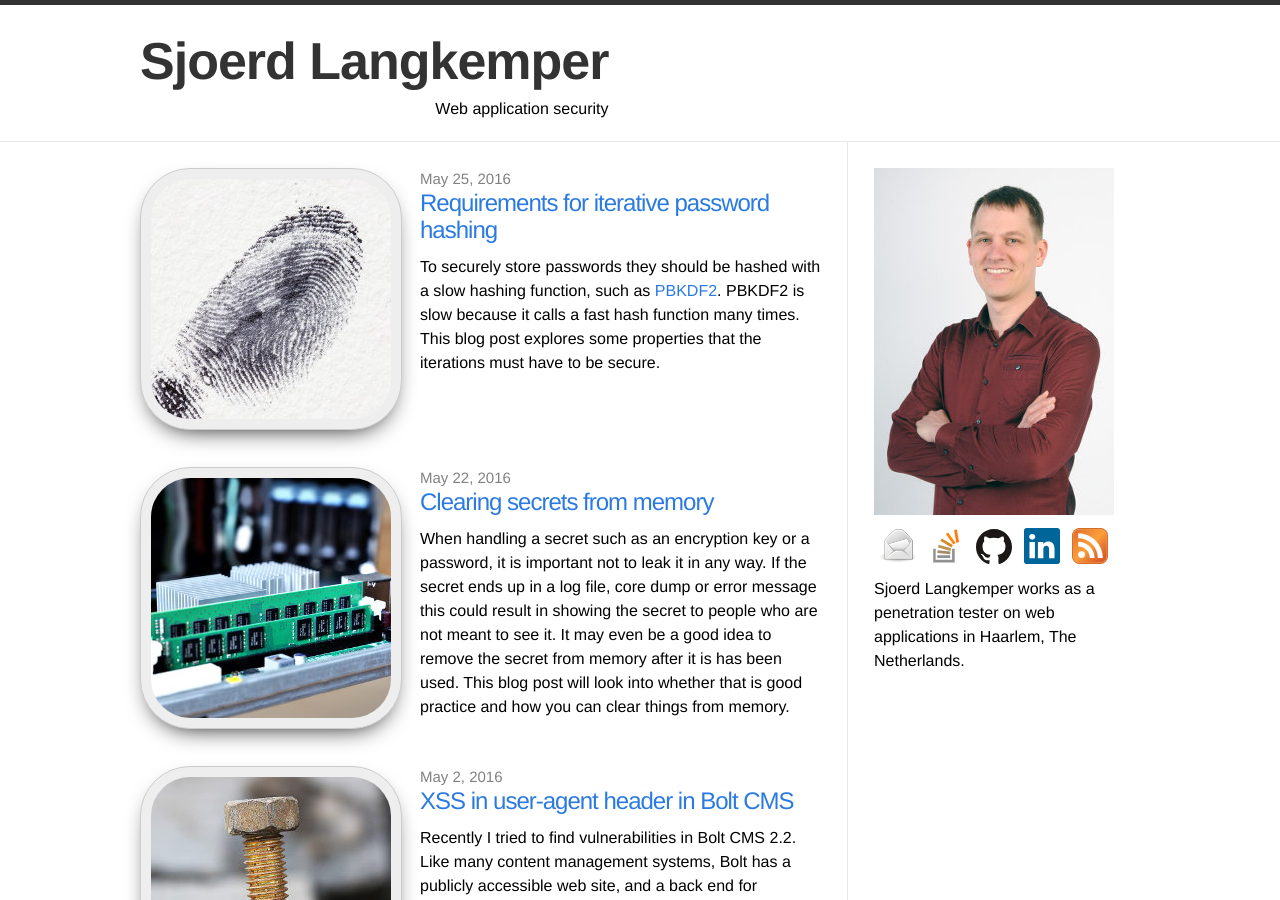
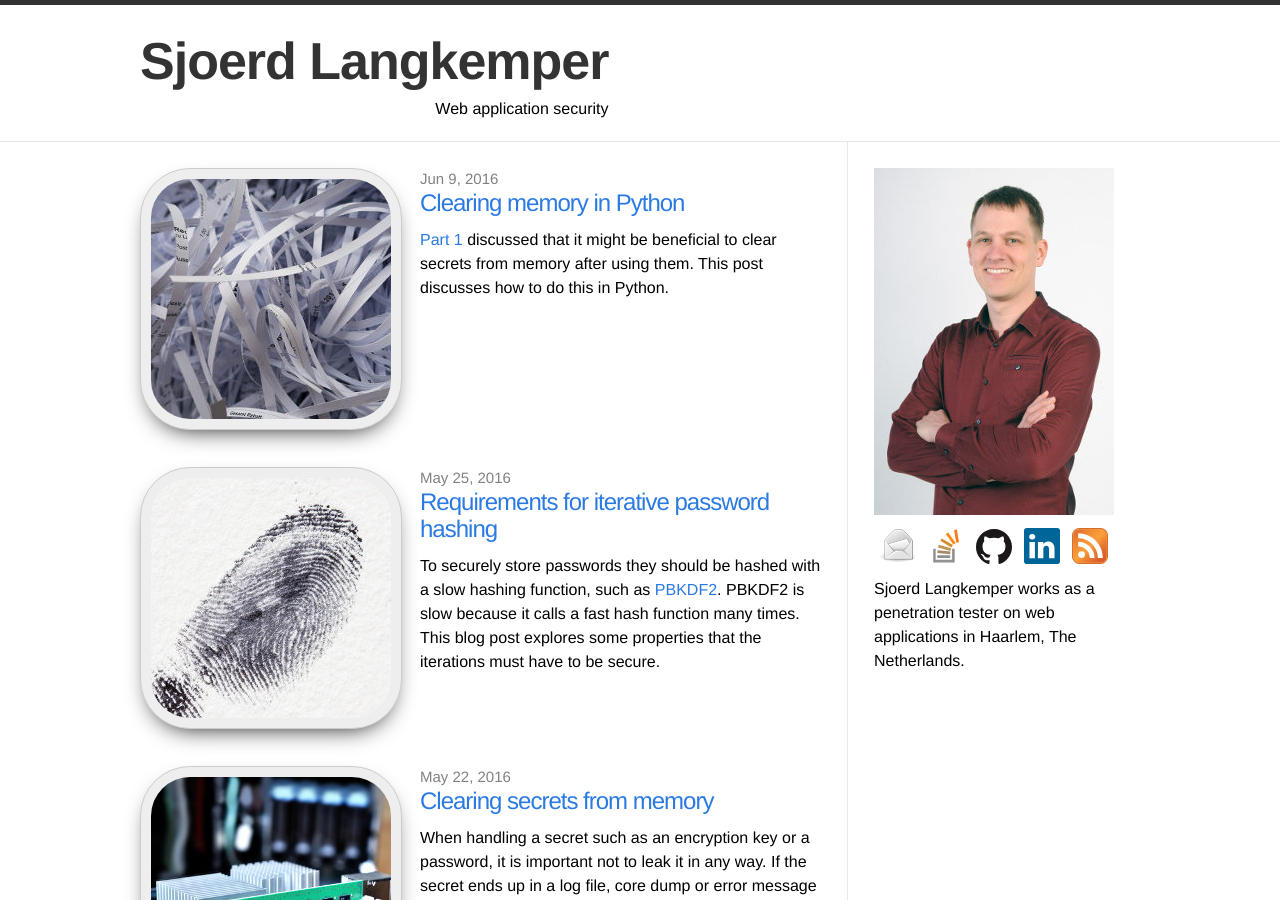
Before and after one commit to Sjord/Sjord.github.io, a Jekyll site: the page built from index.html, in a window 1280 px wide and 900 px high. Built offline with Jekyll 4.4.1, drawn with Linux system fonts in a browser that asks for light colours; some of the changed lines change nothing that is shown.

Commit message:
Python safestrings (#25)
* Some notes about safestrings in python

* Work on safestrings post

* Clearing memory in python

* Link to python clearmem post, some header shuffling.

* Rename `secret2`.

```diff
--- a/_posts/2016-04-22-should-passwords-be-cleared-from-memory.md
+++ b/_posts/2016-04-22-should-passwords-be-cleared-from-memory.md
@@ -55,3 +55,5 @@
 ## Conclusion
 
 Clearing memory mitigates the impact of a memory-reading attack. It is pretty hard to implement correctly and should only be used when the secrets are particularly secret.
+
+There is another post that goes into [clearing memory in Python](/2016/06/09/clearing-memory-in-python/).
--- /dev/null
+++ b/_posts/2016-06-09-clearing-memory-in-python.md
@@ -0,0 +1,145 @@
+---
+layout: post
+title: "Clearing memory in Python"
+thumbnail: shredded-paper-240.jpg
+date: 2016-06-09
+---
+
+[Part 1](/2016/05/22/should-passwords-be-cleared-from-memory/) discussed that it might be beneficial to clear secrets from memory after using them. This post discusses how to do this in Python.
+
+## Our test setup
+
+We are going to create a Python script that stores a secret key in a variable, and then we read the memory of this process to see whether the secret is present in memory.
+
+There are a couple of ways to read the memory of a process:
+* Read `/proc/self/mem` or `/proc/$pid/mem`.
+* Use [gdb](https://www.gnu.org/software/gdb/) to dump a process' memory.
+* Create a core file using either gcore or by aborting the program.
+
+Any process can read its own `/proc/self/mem` memory file, but only at specific offsets. The contents of the file correspond with the address space of the memory, and not all addresses have memory mapped to them. The file `/proc/self/maps` shows which address contains what. You can then seek to that position and read a blob of memory. Reading memory of other processes is not allowed unless you attach a process using [ptrace](https://en.wikipedia.org/wiki/Ptrace). This is what debuggers use. Instead of doing this, it may be easier to use a real debugger like gdb to dump the memory to a file.
+
+Another way is to create a core file. This can be done with the command `gcore` (after installing gdb), or by aborting the process and letting the operating system create a core file.
+
+There are several settings that influence whether a core file is created when a program exits abnormally:
+* `/proc/sys/kernel/core_pattern` - contains the filename to create or program to execute.
+* `ulimit -c` determines the maximum size of a core file. If you always want core files, use `ulimit -c unlimited`.
+
+After configuring that we want core files, we can call `os.abort()` in Python to exit our program and dump the memory.
+
+We want to test having a secret variable in memory. However, we can't put it in the source code because the whole source code will be read in memory. We'll read the secret from another file. Here is our test code:
+
+    import os
+
+    with open('key.txt') as fp:
+        secret = fp.read()
+
+    os.abort()
+
+After running this, a core file is generated and we use grep to check whether the secret was present in memory:
+
+    $ grep supersecretstring 5858.python.core
+    Binary file 5858.python.core matches
+
+## Methods to clear memory
+
+Now that we can check the process memory for our secret string, we can try several ways to try to clear that secret from memory.
+
+### Clearing variables
+
+Let's try to delete the secret variable from memory by assigning a new value to the `secret` variable:
+
+    secret = None
+
+When we run grep again, we see that the secret is still present in memory. Obviously the `secret` variable no longer points to the secret value, but the value itself was not deleted. Let's try to run the garbage collector to clean up things after us:
+
+    import gc
+    secret = None
+    gc.collect()
+
+Our secret is still present in memory. The garbage collector has freed the memory and will use it again in the future, but it has not cleared the contents. We can run some memory-intensive code to try and overwrite the just-freed memory, but there is no guarantee that the secret will be overwritten. If we want to overwrite it, we have do so explicitly.
+
+### Bytearray
+
+Java suggests using a `byte[]`, because it is mutable and can be cleared after use. In Python 3 we have something similar, the `bytearray`. It is possible to read a secret into a bytearray and clear it afterwards, like this:
+
+    secret = bytearray(20)
+    with open('key.txt', 'rb') as fp:
+        fp.readinto(secret)
+
+    # Use `secret`
+
+    for i in range(len(secret)):
+        secret[i] = 0
+
+The problem is that when using secret, it should never be converted to a string. Presumably you want to use the secret for something. You can't use it with pycrypto, and the [pull request](https://github.com/dlitz/pycrypto/pull/81) to change that simply converts the bytearray to a string. The [requests](http://docs.python-requests.org/en/master/) library sends numbers instead of text when given a bytearray. If we want to sent text we have to convert the bytearray to a string, which again puts it in memory without the possibility to remove it.
+
+### Memset
+
+We can use [ctypes](https://docs.python.org/2/library/ctypes.html) to call memset, a function to write memory. One [StackOverflow answer](http://stackoverflow.com/questions/982682/mark-data-as-sensitive-in-python/983525#983525) has an example:
+
+    import sys
+    import ctypes
+
+    def zerome(string):
+        location = id(string) + 20
+        size     = sys.getsizeof(string) - 20
+
+        memset =  ctypes.cdll.msvcrt.memset
+        # For Linux, use the following. Change the 6 to whatever it is on your computer.
+        # memset =  ctypes.CDLL("libc.so.6").memset
+
+        print "Clearing 0x%08x size %i bytes" % (location, size)
+
+        memset(location, 0, size)
+
+This makes a lot of assumptions about the implementation of strings, which may change with different Python versions and different environments. In fact, when I run the code, it gave a segfault:
+
+    Clearing 0x7fcf8c1bc38c size 35 bytes
+    Segmentation fault (core dumped)
+
+Even worse, the core dump contains the secret string. The code that was supposed to keep the secret secret exposed it while crashing.
+
+### SecureString
+
+[SecureString](https://github.com/dnet/pysecstr) is a module for Python 2 that has a `clearmem` function that overwrites the contents of a string. The C implementation looks like this:
+
+    static PyObject* SecureString_clearmem(PyObject *self, PyObject *str) {
+        char *buffer;
+        Py_ssize_t length;
+
+        if (PyString_AsStringAndSize(str, &buffer, &length) != -1) {
+            OPENSSL_cleanse(buffer, length);
+        }
+        return Py_BuildValue("");
+    }
+
+Let's try SecureString with our example program:
+
+    import SecureString
+    SecureString.clearmem(secret)
+
+Grep finds nothing, indicating that the secret is indeed cleared from memory. So this works, but read on for the major pitfall.
+
+## String interning breaks when clearing strings
+
+Normally, strings in Python are immutable. Python takes advantage of this fact by storing multiple strings with the same value once. This is called string interning.
+
+    >>> "5" is str(5)
+    True
+
+What would normally be two instances of a string with the same content are stored only once, to save space and make operations more efficient. This is only done for short strings.
+
+By clearing the string with `SecureString.clearmem`, we break the immutability of the string, which is a requirements for string interning to correctly work. If we call `clearmem` on a string, any other string with the same content may also be cleared:
+
+    secret = "5"
+    other_string = str(5)
+
+    SecureString.clearmem(secret)
+    print(other_string)
+
+We would expect this to print "5", but it actually prints nothing. This is because `secret` and `other_string` point to the same memory location, which is cleared by our `clearmem` call. This means that if you have users entering passwords, they may be able to clear variables in your program if they know the contents.
+
+
+## Conclusion
+
+There is no good way to read, use and clear a string in Python. Using bytearray works, but it is hard to use a bytearray for anything without converting it to a string. Using `SecureString` works, but may also clear other strings within the program because of string interning.
```
Also changed, not shown: images/shredded-paper-240.jpg (added).
